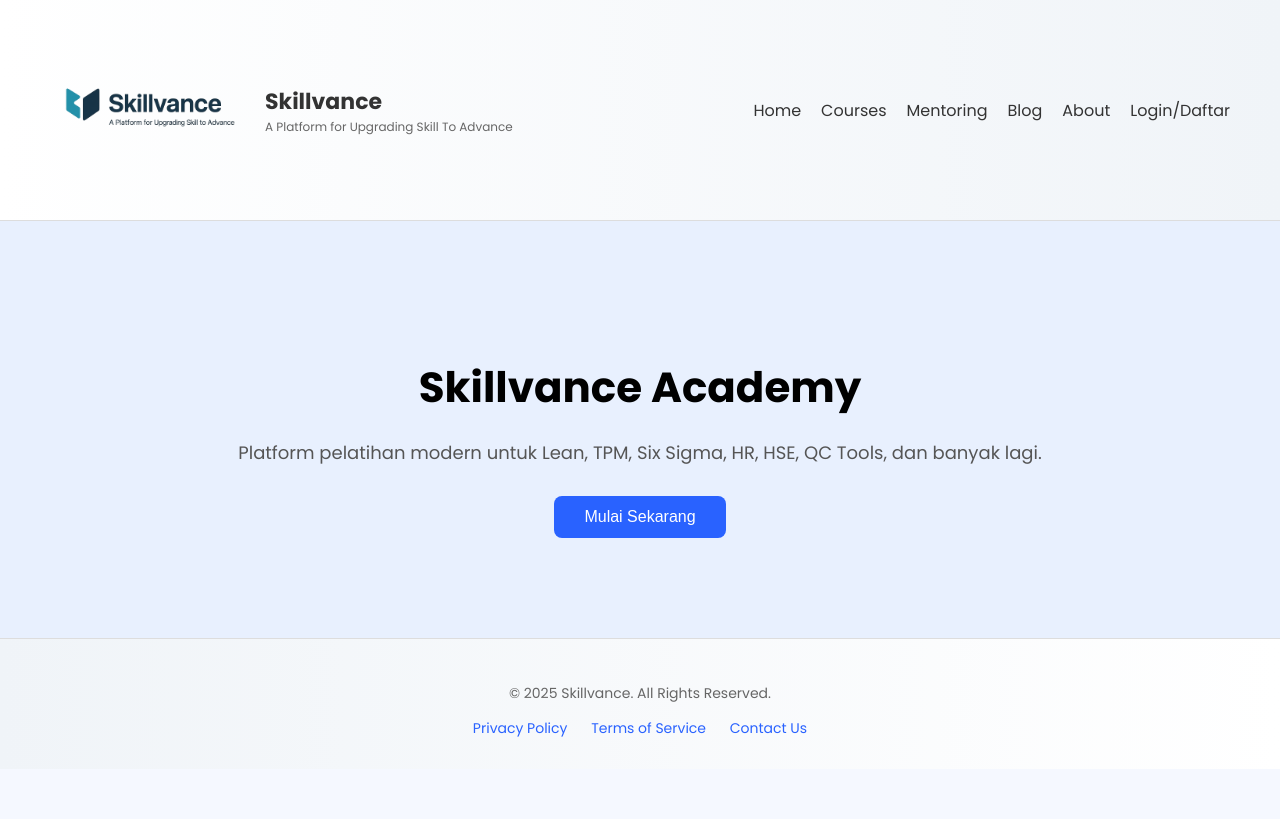
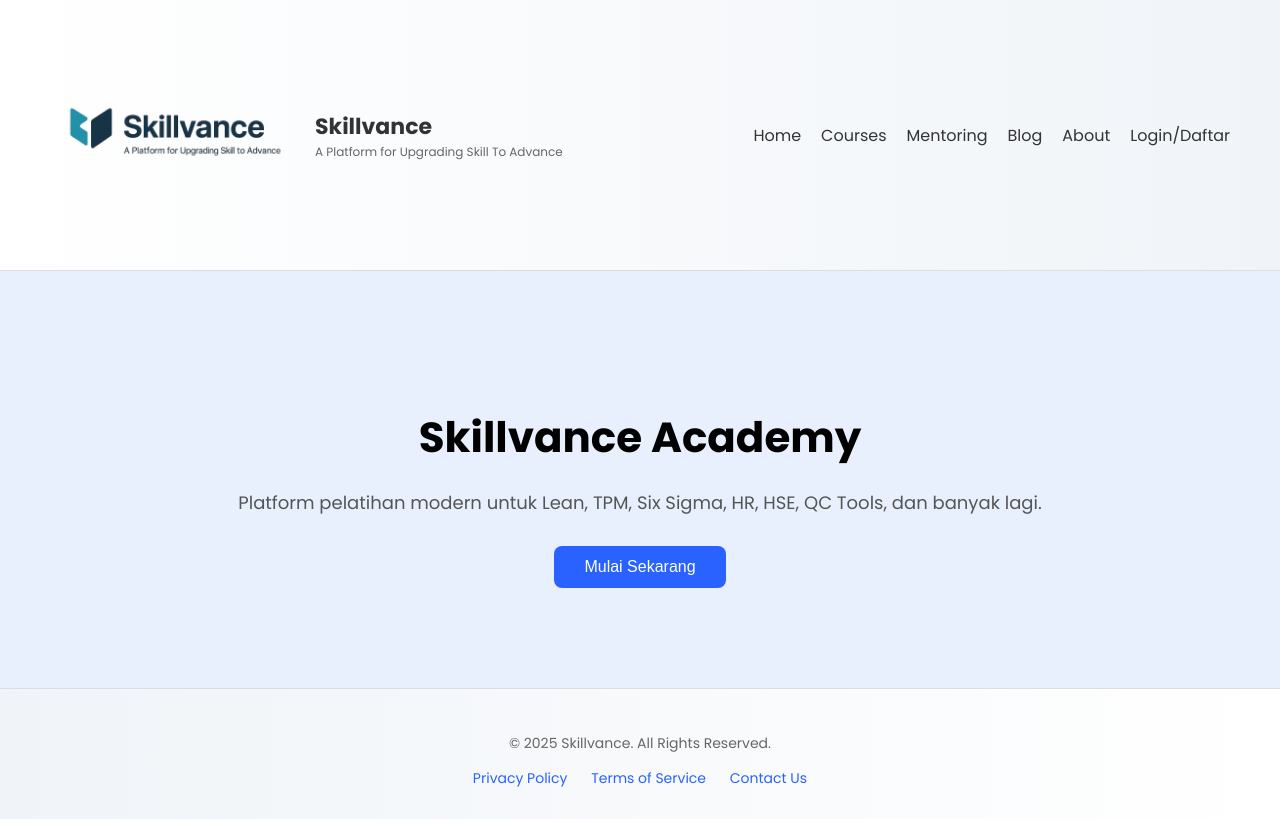
Before and after one commit to skillvance-dev/skillvance-web, a plain HTML site: page index.html in a window 1280 px wide. Drawn offline with Linux system fonts and the light colour scheme.

Commit message:
Update style.css

```diff
--- a/style.css
+++ b/style.css
@@ -21,7 +21,7 @@ header {
 }
 
 .logo-container img {
-  height: 200px; /* Perbesar ukuran logo */
+  height: 250px; /* Perbesar ukuran logo */
   width: auto;
 }
 
```
